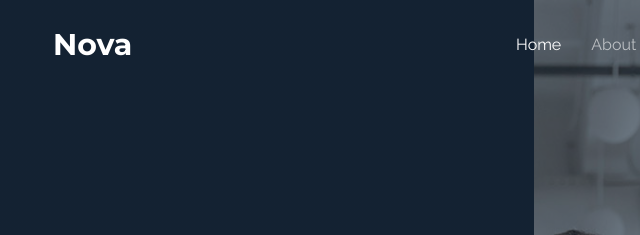
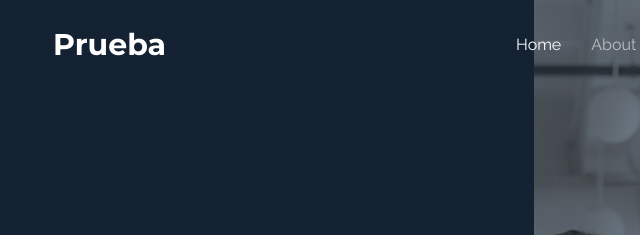
Before and after one commit to LindaQuelex/consultingLyL, a plain HTML site: page docs/index.html in a window 1280 px wide. Shown: the top 235 px of the page, 29-669 px from the left. Drawn offline with Linux system fonts and the light colour scheme.

Commit message:
prueba inicio

```diff
--- a/docs/index.html
+++ b/docs/index.html
@@ -44,7 +44,7 @@
       <a href="index.html" class="logo d-flex align-items-center">
         <!-- Uncomment the line below if you also wish to use an image logo -->
         <!-- <img src="assets/img/logo.png" alt=""> -->
-        <h1 class="sitename">Nova</h1>
+        <h1 class="sitename">Prueba</h1>
       </a>
 
       <nav id="navmenu" class="navmenu">
```
